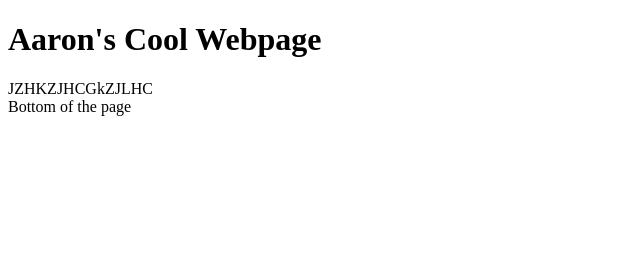
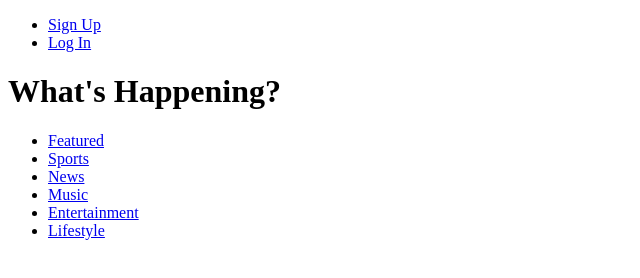
Before and after one commit to aschwizzy710/express_static, a website: page public/html/index.html in a window 1280 px wide. Shown: the whole page, without its empty margins (0-640 px from the left). Drawn offline with Linux system fonts and the light colour scheme.

Commit message:
Complete landing page header layout

```diff
--- a/public/html/index.html
+++ b/public/html/index.html
@@ -1,13 +1,42 @@
 <!DOCTYPE html>
 <html lang="en">
-<head>
-  <title>Stuff</title>
-  <h1>Aaron's Cool Webpage</h1>
-</head>
-<body>
-  JZHKZJHCGkZJLHC
-</body>
-<footer>
-  Bottom of the page
-</footer>
+  <head>
+    <title>Twitter...It's what's happening...</title>
+  </head>
+  <body>
+    <header>
+      <ul>
+        <li>
+            <a href="/signup">Sign Up</a>
+        </li>
+        <li>
+            <a href="/login">Log In</a>
+        </li>
+      </ul>
+      <!-- End of Signup/Login -->
+      <h1>What's Happening?</h1>
+      <!-- End of Header Title -->
+      <ul>
+        <li>
+          <a href="/">Featured</a>
+        </li>
+        <li>
+          <a href="/">Sports</a>
+        </li>
+        <li>
+          <a href="/">News</a>
+        </li>
+        <li>
+          <a href="/">Music</a>
+        </li>
+        <li>
+          <a href="/">Entertainment</a>
+        </li>
+        <li>
+          <a href="/">Lifestyle</a>
+        </li>
+      </ul>
+    </header>
+    <main></main>
+  </body>
 </html>
```
